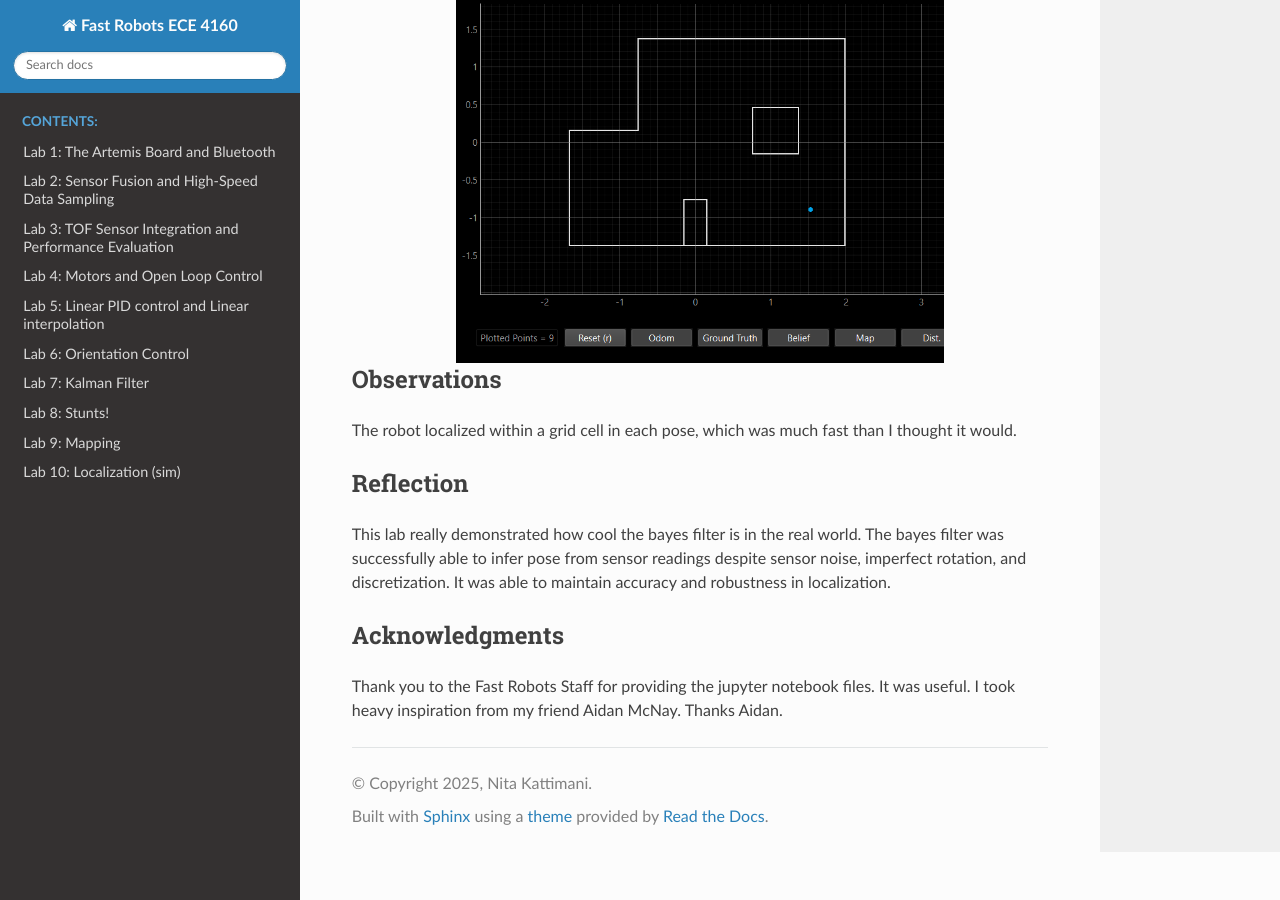
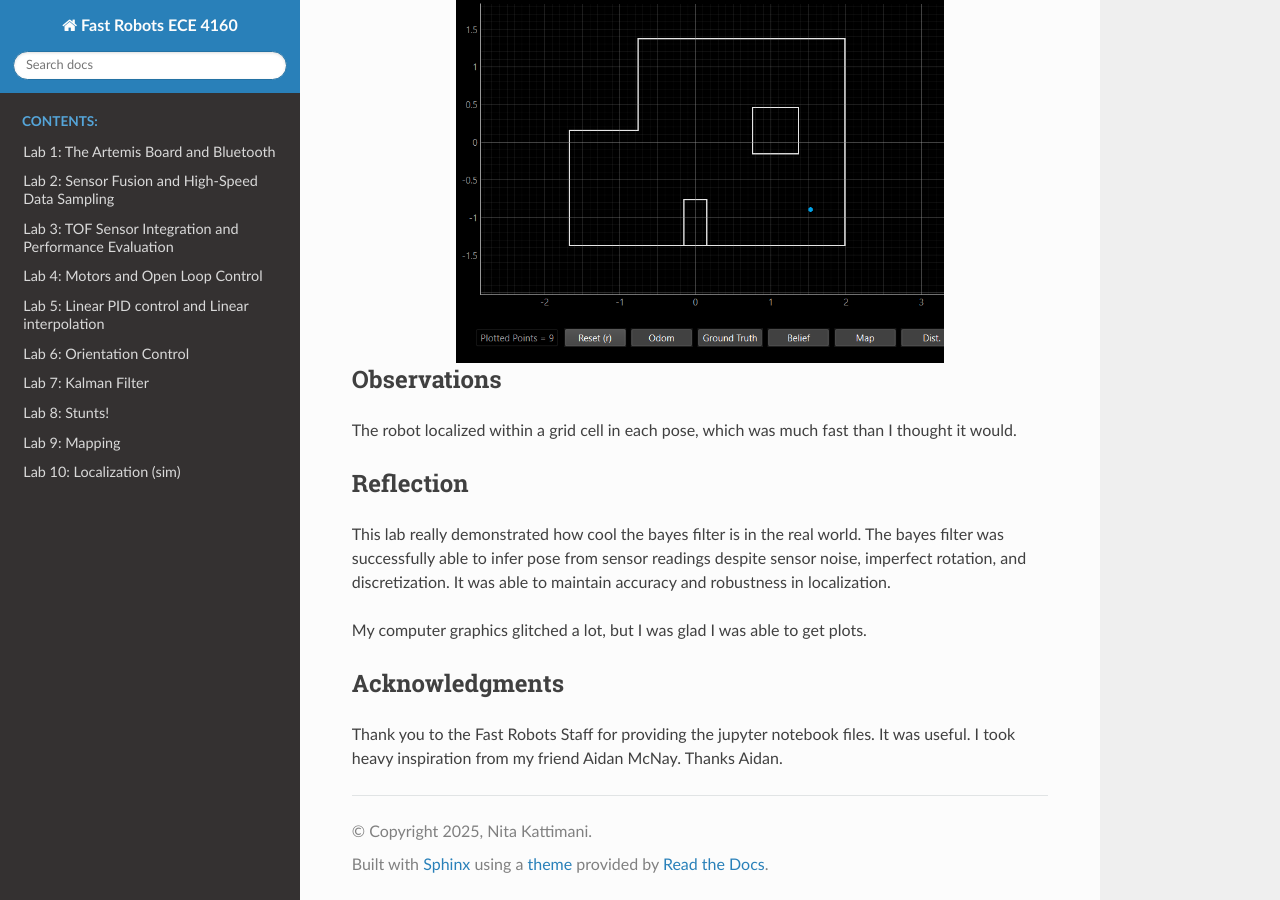
Before and after one commit to nskatti1/Fast-Robots, a Sphinx documentation site: the page built from docs/lab11.rst, in a window 1280 px wide and 900 px high, scrolled down 4475 px. Built offline with Sphinx 7.4.7 and the Read the Docs theme 3.1.0, drawn with Linux system fonts in a browser that asks for light colours; pages that are not in the unit, such as notebooks, are missing from menus.

Commit message:
Update lab11.rst

```diff
--- a/docs/lab11.rst
+++ b/docs/lab11.rst
@@ -215,6 +215,8 @@ Reflection
 This lab really demonstrated how cool the bayes filter is in the real world. The bayes filter was successfully able to infer pose from sensor readings despite sensor noise, imperfect rotation, and discretization.
 It was able to maintain accuracy and robustness in localization.
 
+My computer graphics glitched a lot, but I was glad I was able to get plots.
+
 Acknowledgments
 ---------------
 
```
